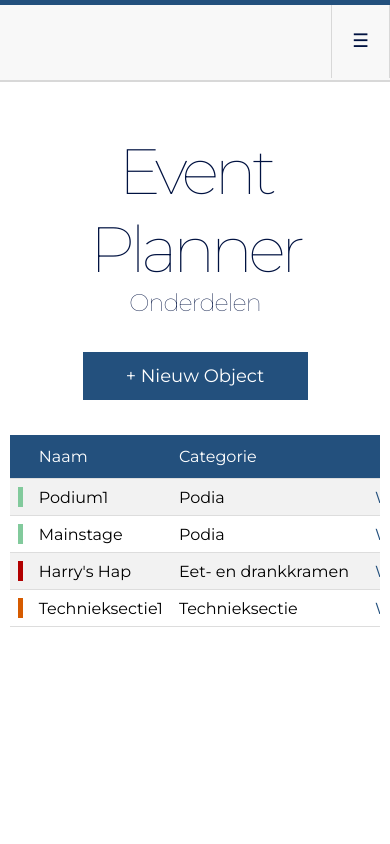
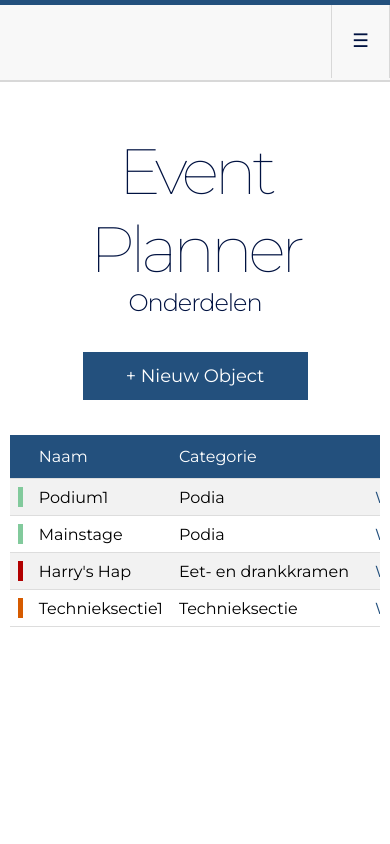
Before and after one commit to Jeroenb13/EventPlanner, a PHP site: page /?page=onderdelen in a window 390 px wide. Run offline with PHP 8.4, Linux system fonts and the light colour scheme; some libraries are stand-ins or nearby versions.

Commit message:
- Chrome font-weight fixes

```diff
--- a/assets/phpFiles/header.php
+++ b/assets/phpFiles/header.php
@@ -11,7 +11,7 @@ Inhoud:
         <link rel="stylesheet" href="assets/style/css/styleMain.css">
         <link rel="stylesheet" href="assets/style/css/fontello.css">
         <!-- Fonts -->
-        <link href="https://fonts.googleapis.com/css?family=Montserrat:100,200,400,600" rel="stylesheet">
+        <link href="https://fonts.googleapis.com/css?family=Montserrat:100,200,300,400,600" rel="stylesheet">
         <!-- Scripts -->
         <script src="https://ajax.googleapis.com/ajax/libs/jquery/3.2.1/jquery.min.js"></script>
         <script src="assets/scripts/main.js"></script>
--- a/assets/style/css/styleMain.css
+++ b/assets/style/css/styleMain.css
@@ -8,13 +8,6 @@
    - Formulier Style
    - Basisgegevens Style
 */
-
-/* REMOVE: */
-@media (max-width: 550px) {
-    #testoverlay{
-      display: none;
-    }
-}
 
 /* MAIN STYLE */
 *{
@@ -75,6 +68,11 @@ h2{
     color: #001241;
     font-weight: 100;
     letter-spacing: -1px;
+}
+/* Chrome fontweight fix */
+@media screen and (-webkit-min-device-pixel-ratio:0)
+and (min-resolution:.001dpcm) {
+h2{font-weight: 300;}
 }
 
 p{
--- a/dashboard/assets/style/css/styleMain.css
+++ b/dashboard/assets/style/css/styleMain.css
@@ -57,6 +57,11 @@ h2{
     color: #001241;
     font-weight: 100;
     letter-spacing: -1px;
+}
+/* Chrome fontweight fix */
+@media screen and (-webkit-min-device-pixel-ratio:0)
+and (min-resolution:.001dpcm) {
+h2{font-weight: 300;}
 }
 
 p{
```
